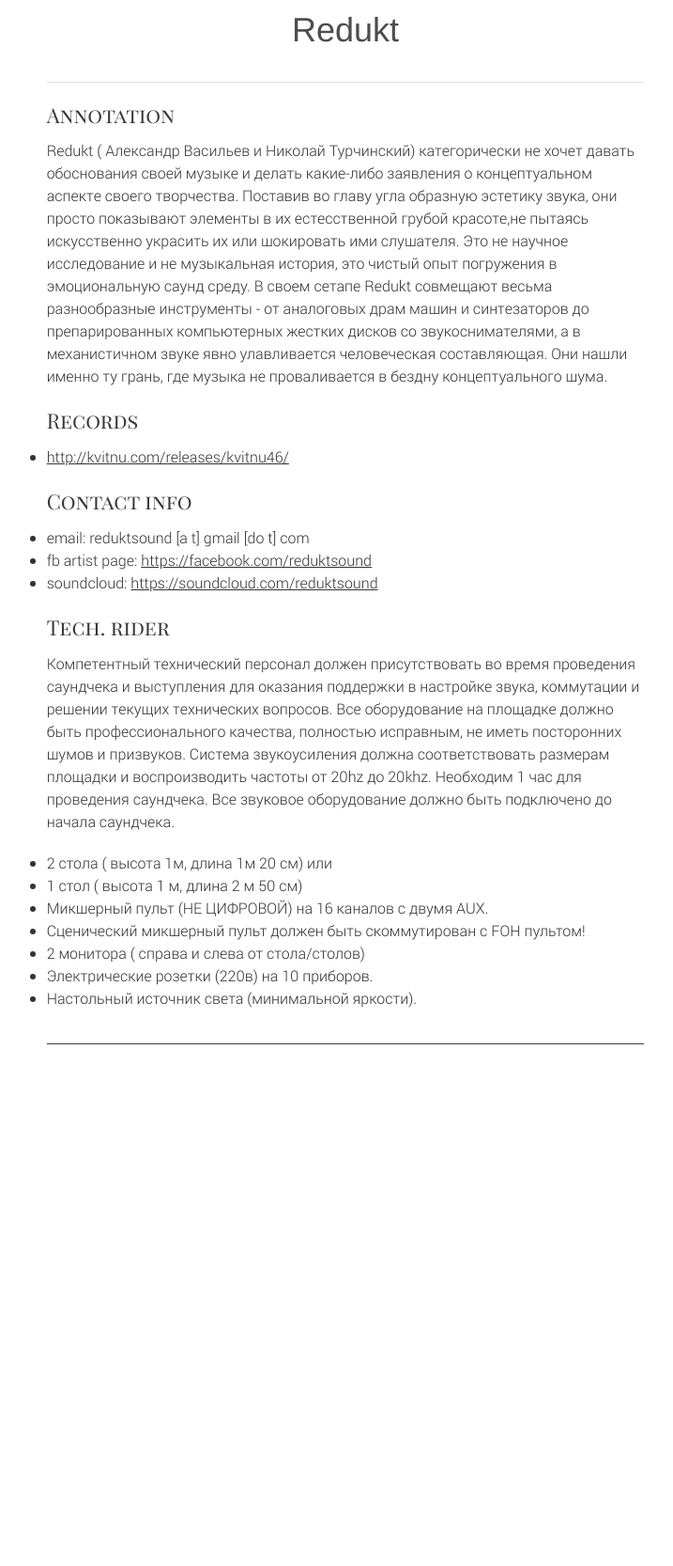
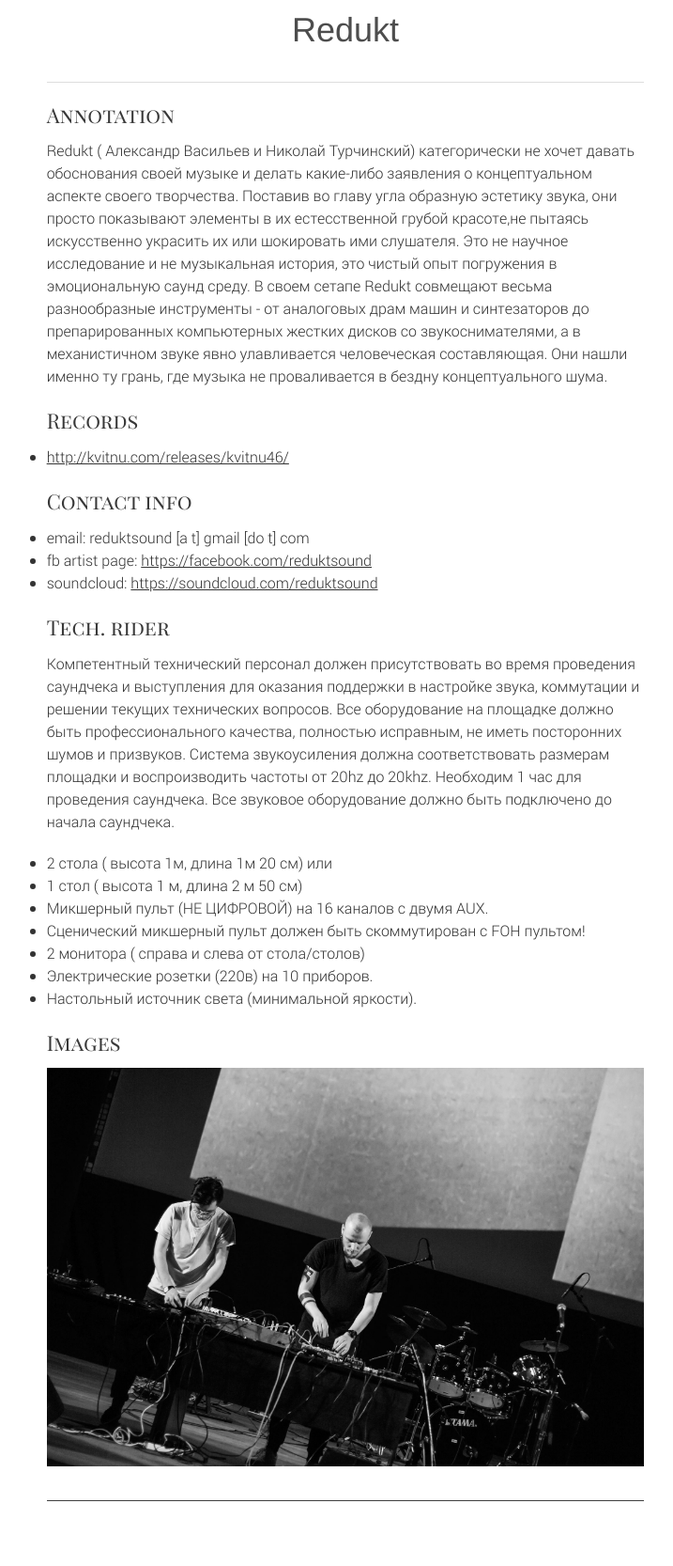
Before and after one commit to nullsonics/nullsonics.github.io, a Jekyll site: the page built from redukt.md, in a window 1280 px wide. Shown: the whole page at 94% size, without its empty margins (272-989 px from the left). Built offline with Jekyll 4.4.1, drawn with Linux system fonts in a browser that asks for light colours; nearby versions of some CDN libraries; library files that are not in the unit come from our copies; before the commit the page ends 1180 px from its top, so only the background shows below that.

Commit message:
Adds redukt image.

```diff
--- a/redukt.md
+++ b/redukt.md
@@ -46,3 +46,7 @@ Redukt ( Александр Васильев и Николай Турчинск
 - 2 монитора ( справа и слева от стола/столов)
 - Электрические розетки (220в) на 10 приборов.
 - Настольный источник света (минимальной яркости).
+
+## Images
+
+<a href="/img/redukt/1.jpg" target="_blank"><img src="/img/redukt/1.jpg"></a>
```
Also changed, not shown: img/redukt/1.jpg (added).
